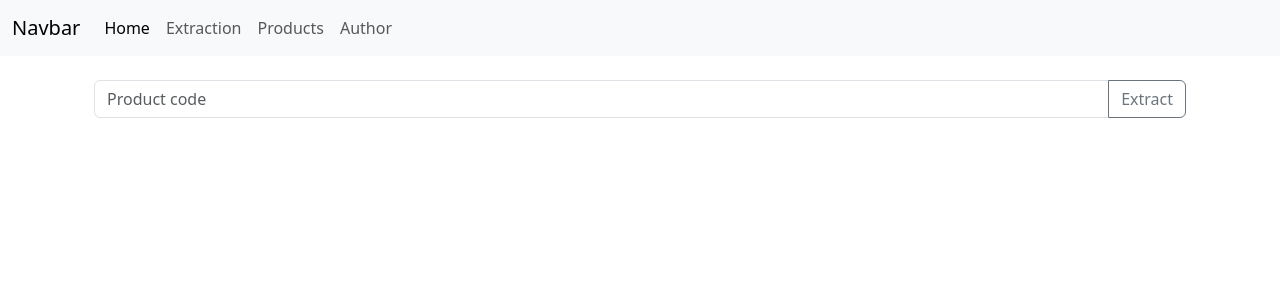
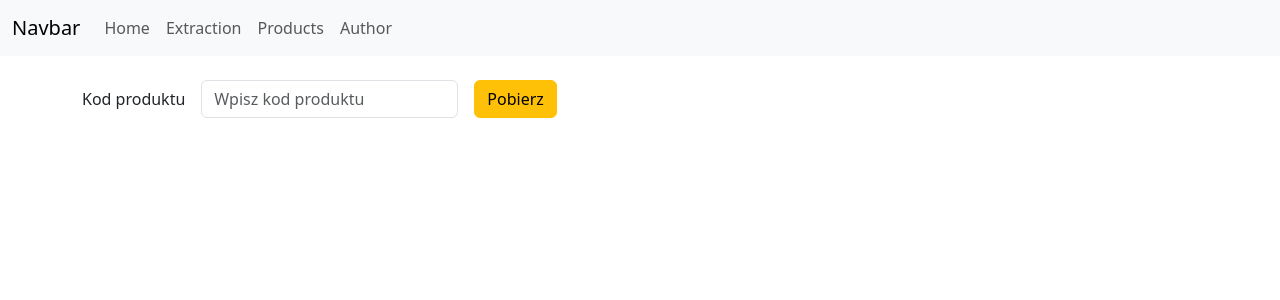
Before and after one commit to PatrykFicek/CeneoWebScraper, a Flask app: page /extract in a window 1280 px wide. Shown: the top 300 px of the page. Run offline with Flask 3, Linux system fonts and the light colour scheme; some libraries are stand-ins or nearby versions.

Commit message:
Maybe fix?

```diff
--- a/app/routes.py
+++ b/app/routes.py
@@ -1,23 +1,57 @@
 from app import app
-from flask import render_template
+from flask import render_template, request, redirect, url_for
+from app.utils import get_element, selectors
+from bs4 import BeautifulSoup
+import requests
+import json
+import os
 
 @app.route('/')
 @app.route('/index')
 def index():
-    return render_template("index.html")
+    return render_template('index.html')
 
-@app.route('/extract')
+@app.route('/extract', methods=['POST','GET'])
 def extract():
-    return render_template("extract.html")
+    if request.method == 'POST':
+        product_code = request.form['product_id']
+        return redirect(url_for('product', product_code=product_code))
+
+        while(url):
+
+            response = req.get(url)
+            page = BeautifulSoup(response.text, 'html.parser')
+            opinions = page.select("div.js_product-review")
+
+            for opinion in opinions:
+                single_opinion = {}
+                for key, value in selectors.items():
+                    single_opinion[key] = get_element(opinion, *value)
+                all_opinions.append(single_opinion)
+
+            try:
+                url = "https://www.ceneo.pl/"+get_element(page, "a.pagination__next", "href")
+            except TypeError:
+                url = None
+
+        try:
+            os.mkdir("./opinions")
+        except FileExistsError:
+            pass
+
+        with open(f"./opinions/{product_code}.json", "w", encoding="UTF-8") as jf:
+            json.dump(all_opinions, jf ,indent = 4, ensure_ascii = False)
+
+    return render_template('extract.html')
 
 @app.route('/products')
 def products():
-    return render_template("products.html")
+    return render_template('products.html')
 
 @app.route('/author')
 def author():
-    return render_template("author.html")
+    return render_template('author.html')
 
-@app.route('/product')
-def product():
-    return render_template("product.html")
+@app.route('/product/<product_code>')
+def product(product_code):
+    return render_template('product.html', product_code=product_code)
--- a/app/templates/base.html
+++ b/app/templates/base.html
@@ -20,7 +20,7 @@
         </button>
         <div class="collapse navbar-collapse" id="navbarNavAltMarkup">
           <div class="navbar-nav">
-              <a class="nav-link active" aria-current="page" href="{{url_for('index')}}">Home</a>
+              <a class="nav-link" href="{{url_for('index')}}">Home</a>
               <a class="nav-link" href="{{url_for('extract')}}">Extraction</a>
               <a class="nav-link" href="{{url_for('products')}}">Products</a>
               <a class="nav-link" href="{{url_for('author')}}">Author</a>
--- a/app/templates/extract.html
+++ b/app/templates/extract.html
@@ -1,11 +1,16 @@
 {% extends 'base.html' %}
 {% block content %}
-
-    <div class="container-sm">
-      <div class="input-group mb-3">
-        <input type="text" class="form-control" placeholder="Product code" aria-label="Product code" aria-describedby="button-addon2">
-        <button class="btn btn-outline-secondary" type="button" id="button-addon2">Extract</button>
-      </div>
+<form method="POST" action="{{url_for('extract')}}">
+    <div class="row g-3 align-items-center">
+        <div class="col-auto">
+            <label for="product_id" class="col-form-label">Kod produktu</label>
+        </div>
+        <div class="col-auto">
+            <input type="text" required id="product_id" name="product_id" placeholder="Wpisz kod produktu" class="form-control" aria-describedby="passwordHelpInline">
+        </div>
+        <div class="col-auto">
+            <input type="submit" class="btn btn-warning" value="Pobierz">
+        </div>
     </div>
-
+</form>
 {% endblock %}
--- a/app/templates/product.html
+++ b/app/templates/product.html
@@ -11,7 +11,9 @@
 
     <div class="container-md">
 
-        <table id="example" class="display" style="width:100%">
+        <h3>{{product_code}}</h3>
+
+        <table id="opinions" class="display" style="width:100%">
             <thead>
                 <tr>
                     <th>ID</th>
--- /dev/null
+++ b/app/utils.py
@@ -0,0 +1,26 @@
+def get_element(ancestor, selector = None, attribute = None, return_list = False):
+    try:
+        if return_list:
+            return [tag.text.strip() for tag in ancestor.select(selector)].copy()
+        if not selector:
+            return ancestor[attribute]
+        if attribute:
+            return ancestor.select_one(selector)[attribute].strip()
+        return ancestor.select_one(selector).text.strip()
+    except (AttributeError, TypeError):
+        return None
+
+selectors = {
+    "opinion_id": [None, "data-entry-id"],
+    "author": ["span.user-post__author-name"],
+    "recommendation": ["span.user-post__author-recomendation > em"],
+    "score": ["span.user-post__score-count"],
+    "purchased": ["div.review-pz"],
+    "publish_date": ["span.user-post__published > time:nth-child(1)","datetime"],
+    "purchase_date": ["span.user-post__published > time:nth-child(1)","datetime"],
+    "thumbs_up": ["button.vote-yes > span"],
+    "thumbs_down": ["button.vote-no > span"],
+    "content": ["div.user-post__text"],
+    "pros": ["div.review-feature__col:has(> div.review-feature__title--positives) > div.review-feature__item",None, True],
+    "cons": ["div.review-feature__col:has(> div.review-feature__title--negatives) > div.review-feature__item",None, True]
+}
```
